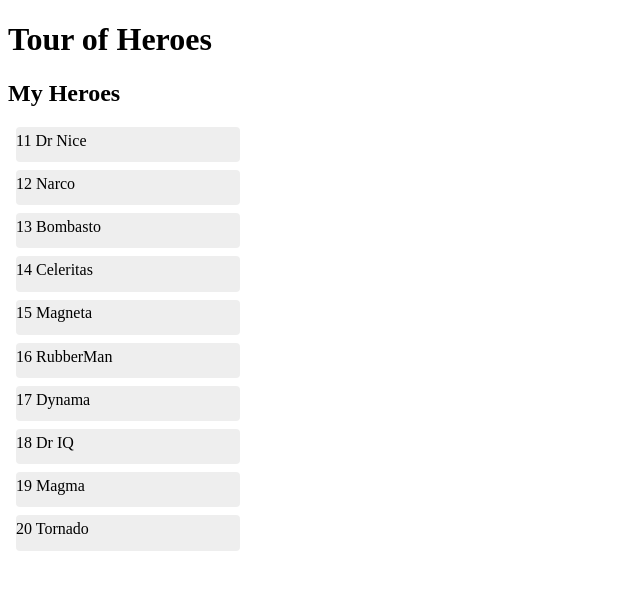
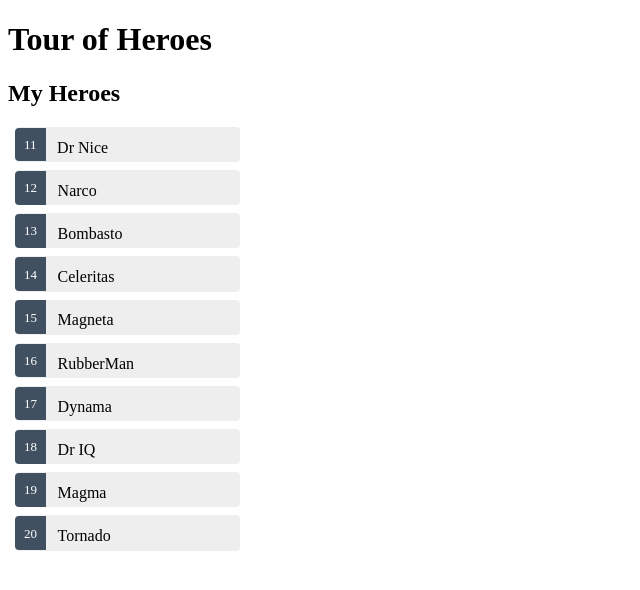
Before and after one commit to AexP999/Angular, an Angular app: page / in a window 1280 px wide. Shown: the top 590 px of the page, without its empty margins (0-640 px from the left). Built offline with nearby package versions, Linux system fonts and the light colour scheme.

Commit message:
2.  Display a List

```diff
--- a/src/app/heroes/heroes.component.html
+++ b/src/app/heroes/heroes.component.html
@@ -1,18 +1,18 @@
 <h2>My Heroes</h2>
 
 <ul class="heroes">
-<li *ngFor="let hero of heroes">
-  <span class="badge">{{hero.id}} </span>
-  <span class="badge">{{hero.name}} </span>
+<li *ngFor="let hero of heroes"
+[class.selected]= "hero === selectedHero"
+(click)="onSelect(hero)">
+  <span class="badge">{{hero.id}} </span>{{hero.name}}
 </li>
-
 </ul>
 
-
-<!-- <div> <span>id:</span>{{hero.id}} </div>
-<div> <span>name:</span>{{hero.name}} </div>
-<hr>
-<div>
+<div *ngIf="selectedHero">
+  <h2>{{selectedHero.name | uppercase}} Details</h2>
+  <div> <span>id:</span>{{selectedHero.id}} </div>
+  <div>
   <label for="name">Hero name:</label>
-  <input id='name' [(ngModel)]="hero.name" placeholder="name" >
-</div> -->
+  <input id='name' [(ngModel)]="selectedHero.name" placeholder="name" >
+  </div>
+</div>
--- a/src/app/heroes/heroes.component.scss
+++ b/src/app/heroes/heroes.component.scss
@@ -31,3 +31,21 @@
 	background-color: black;
 	color: white;
 }
+.heroes .badge {
+	display: inline-block;
+	font-size: small;
+	color: white;
+	padding: 0.8em 0.7em 0 0.7em;
+	background-color: #405061;
+	line-height: 1em;
+	position: relative;
+	left: -1px;
+	top: -4px;
+	height: 1.8em;
+	margin-right: .8em;
+	border-radius: 4px 0 0 4px;
+}
+
+input {
+	padding: .5rem;
+}
--- a/src/app/heroes/heroes.component.ts
+++ b/src/app/heroes/heroes.component.ts
@@ -1,7 +1,7 @@
 import { Component, OnInit } from '@angular/core';
 
 import { HEROES } from './../mock-heroes';
-import { Hero } from '../hero';
+import { Hero } from './../hero';
 
 @Component({
 	selector: 'app-heroes',
@@ -11,7 +11,13 @@ import { Hero } from '../hero';
 export class HeroesComponent implements OnInit {
 	heroes = HEROES;
 
+	selectedHero: Hero;
+
 	constructor() {}
 
 	ngOnInit(): void {}
+
+	onSelect(hero: Hero): void {
+		this.selectedHero = hero;
+	}
 }
```
